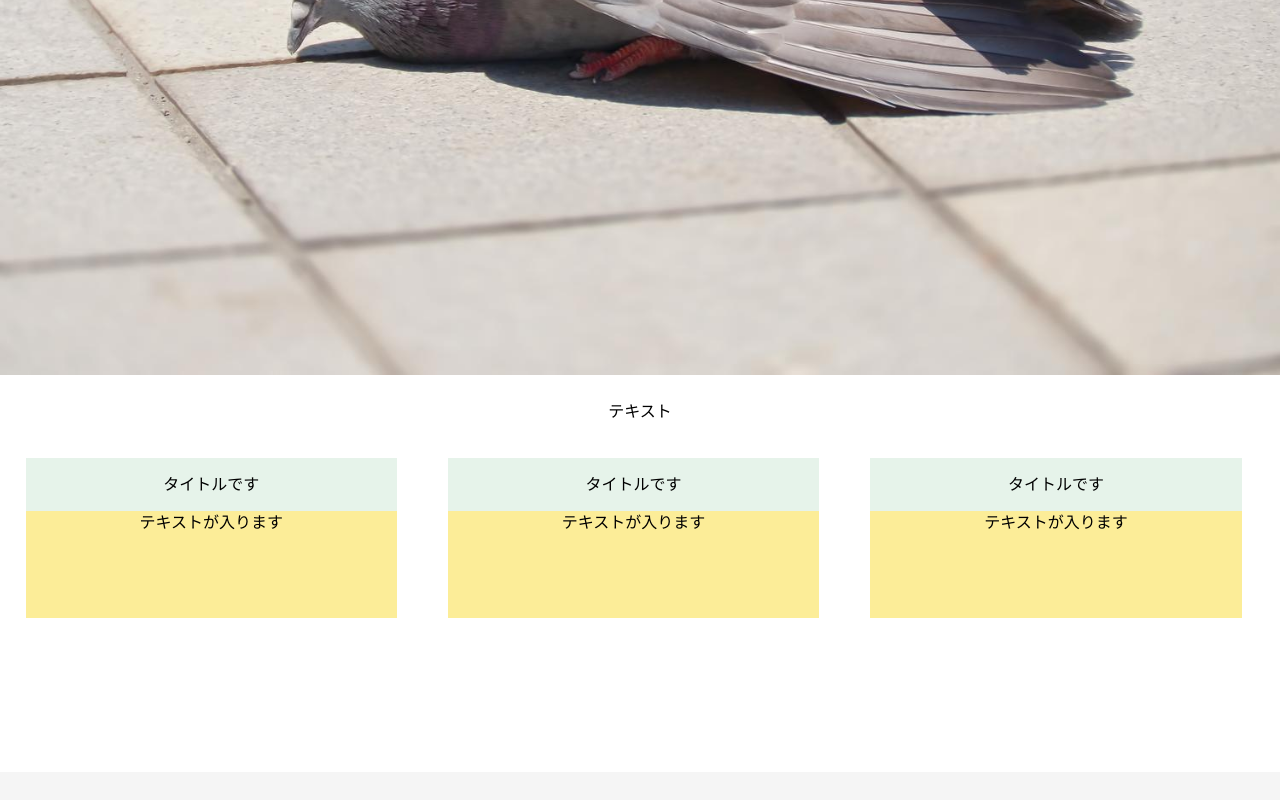
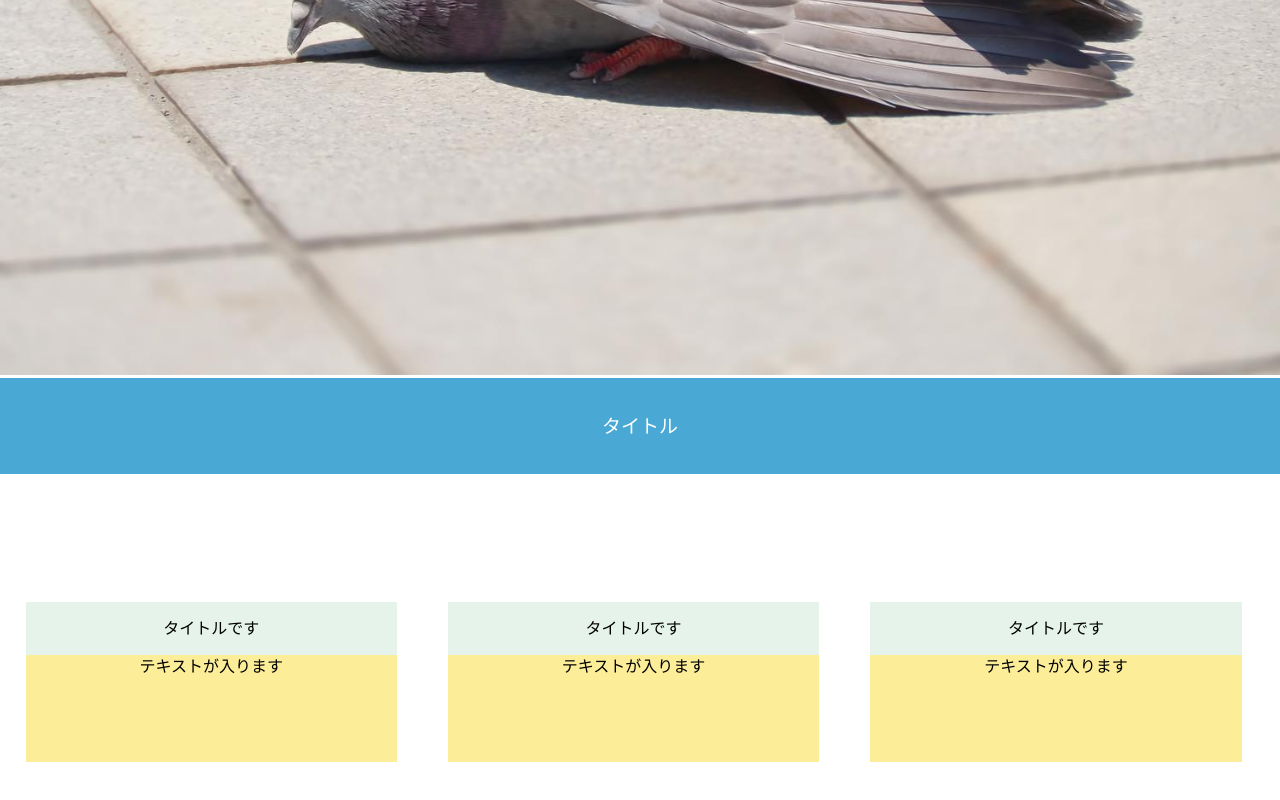
Before and after one commit to mikiff/responsive-site, a plain HTML site: page index.html in a window 1280 px wide. Shown: the part 496-1296 px from the top of the page. Drawn offline with nearby package versions, Linux system fonts and the light colour scheme.

Commit message:
first commit

```diff
--- a/index.html
+++ b/index.html
@@ -13,21 +13,21 @@
 <img src="hato.jpg" width="100%" height="100%" class="top_img">
 
 
-<p>テキスト</p>
+<h1>タイトル</h1>
 
 <div class="container clearfix">
 	<div class="container_box">
-    	<h1>タイトルです</h1>
+    	<h2>タイトルです</h2>
 			<p>テキストが入ります</p>
 	</div>
 
 	<div class="container_box">
-    	<h1>タイトルです</h1>
+    	<h2>タイトルです</h2>
 			<p>テキストが入ります</p>
 	</div>
 
 	<div class="container_box">
-    	<h1>タイトルです</h1>
+    	<h2>タイトルです</h2>
 			<p>テキストが入ります</p>
 	</div>
 </div>
--- a/style.css
+++ b/style.css
@@ -24,10 +24,17 @@ p {
 	margin-top:1%;
 }
 
+h1 {
+	color: #fff;
+	background-color:#49a9d4;
+	font-size: 19px;
+	text-align:center;
+	padding: 3%;
+	margin-bottom: 7%
+}
 
 
-
-h1 {
+h2 {
 	background-color:#e6f3ea;
 	padding:5% 0%;
 	text-align:center;
```
